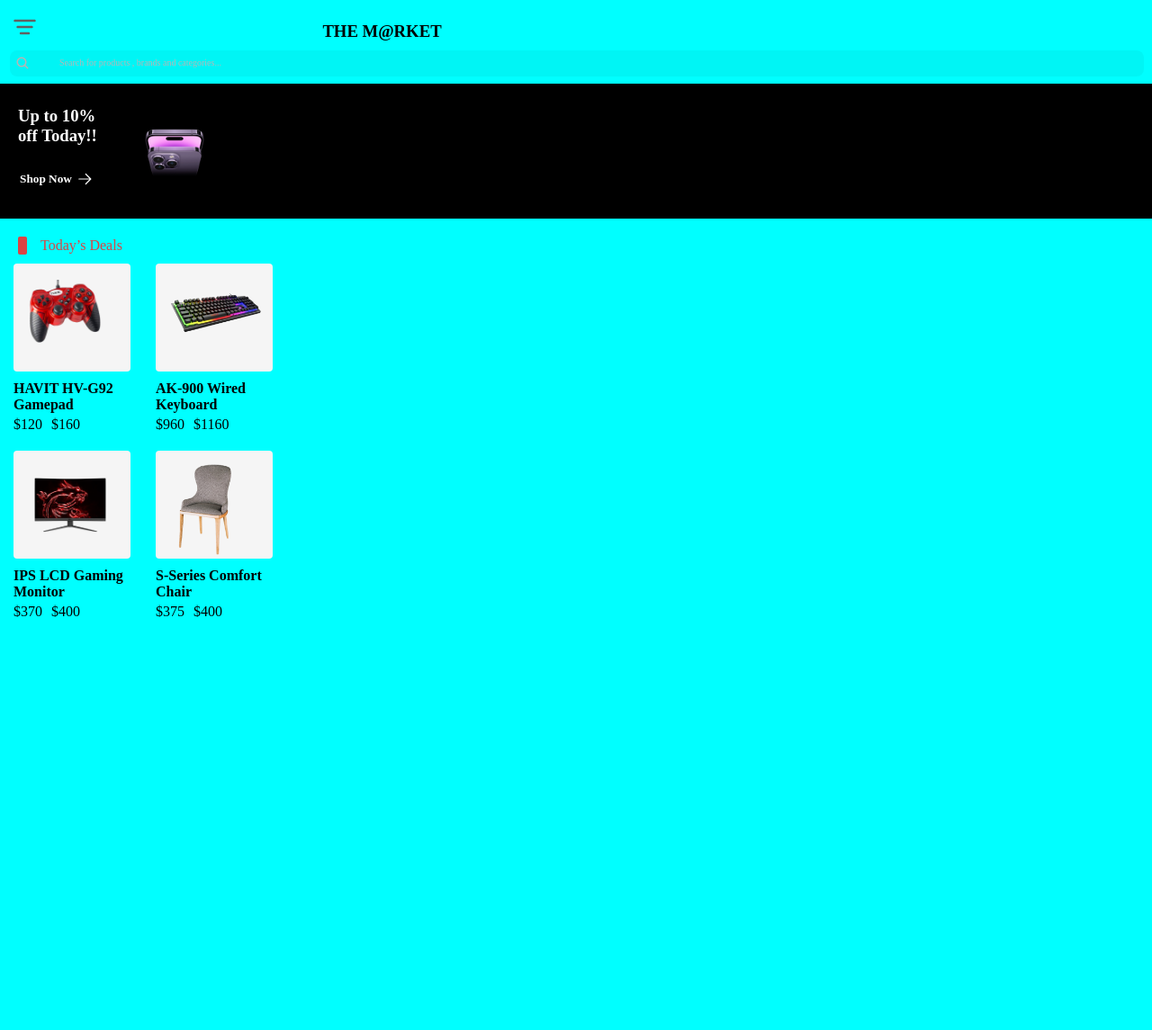
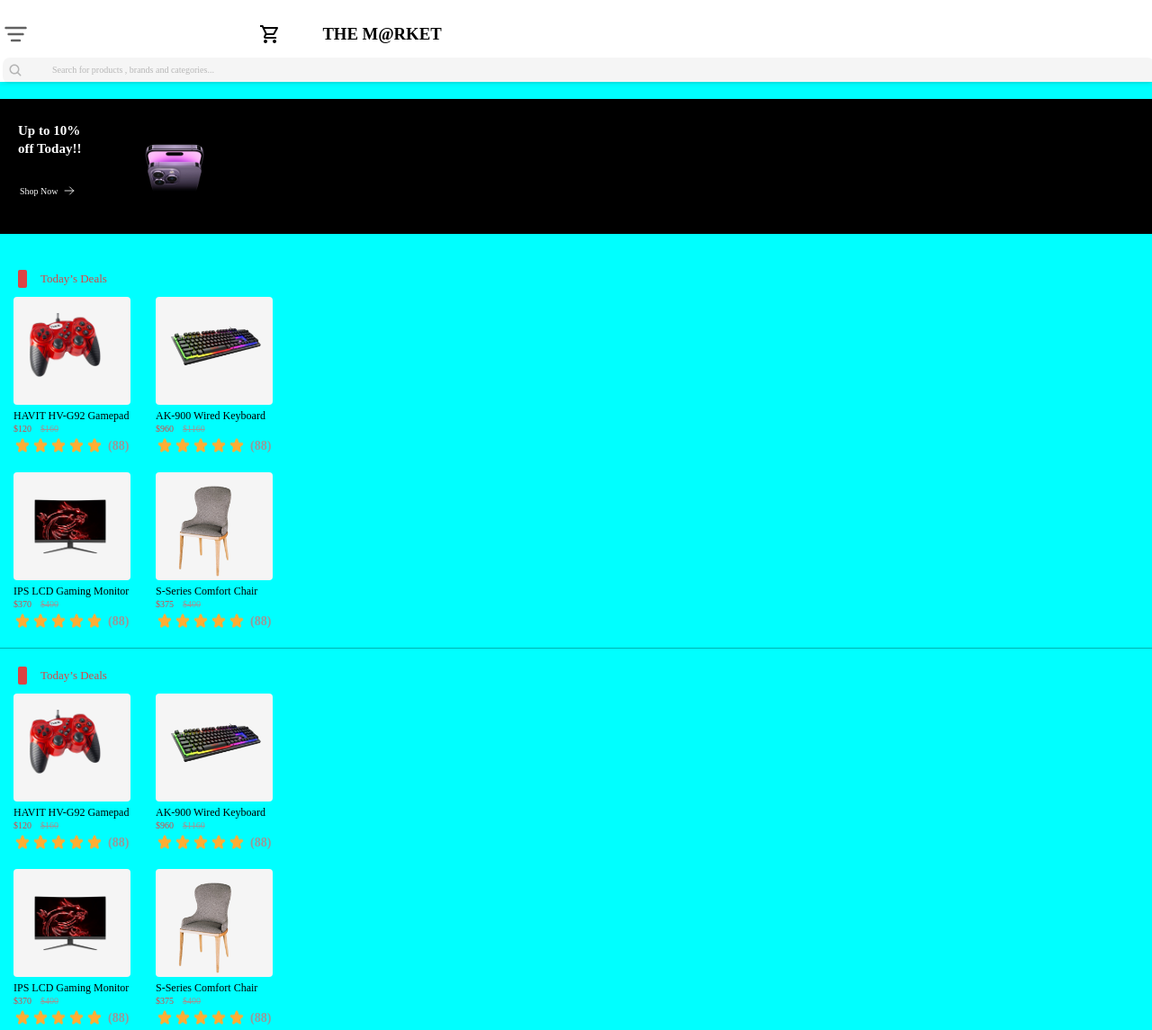
Before and after one commit to YongoDavid/E-MARKET, a plain HTML site: page Client/index.html in a window 1280 px wide. Shown: the top 1145 px of the page at 90% size. Before the commit the page ends 800 px from the top, so only its background shows below. Drawn offline with nearby package versions, Linux system fonts and the light colour scheme.

Commit message:
design update

```diff
--- a/Client/index.html
+++ b/Client/index.html
@@ -11,6 +11,12 @@
     <header>
         <div id="LOGO">
             <h3>THE M@RKET</h3>
+
+            <div class="cart-icon">
+                <span class="material-symbols-outlined">
+                    <a href="#">shopping_cart</a>
+                    </span>
+            </div>
         </div>
         <div class="Dropdown-container">
             <div id="dropdown_svg"><svg  xmlns="http://www.w3.org/2000/svg" width="35" height="40"
@@ -25,12 +31,6 @@
                     d="M5.5 9.25C5.08579 9.25 4.75 9.58579 4.75 10C4.75 10.4142 5.08579 10.75 5.5 10.75H14.5C14.9142 10.75 15.25 10.4142 15.25 10C15.25 9.58579 14.9142 9.25 14.5 9.25H5.5Z"
                     fill="#616161" />
             </svg></div>
-
-            <div class="cart-icon">
-                <span class="material-symbols-outlined">
-                    shopping_cart
-                    </span>
-            </div>
 
 
             <div class="Dropdown-content">
@@ -72,7 +72,7 @@
         </div>
         <div class="Hero-text2">
             <h5>Shop Now</h5>
-            <svg xmlns="http://www.w3.org/2000/svg" width="19" height="24" viewBox="0 0 24 24" fill="none">
+            <svg xmlns="http://www.w3.org/2000/svg" width="14" height="24" viewBox="0 0 24 24" fill="none">
                 <path d="M3.5 12H20M20 12L13 5M20 12L13 19" stroke="#FAFAFA" stroke-width="1.5" stroke-linecap="round" stroke-linejoin="round"/>
               </svg>
         </div>
@@ -99,7 +99,11 @@
 
                     <div class="Item-price">
                         <p>$120</p>
-                        <p>$160</p>
+                        <span class="disprice"><p>$160</p></span>
+                    </div>
+                    <div class="Five-star1">
+                        <img src="./images/Five star.png" alt="">
+                        <p>(88)</p>
                     </div>
                 </div>
             </div>
@@ -117,12 +121,16 @@
 
                     <div class="Item-price">
                         <p>$960</p>
-                        <p>$1160</p>
+                        <span class="disprice"><p>$1160</p></span>
+                    </div>
+                    <div class="Five-star1">
+                        <img src="./images/Five star.png" alt="">
+                        <p>(88)</p>
                     </div>
                 </div>
             </div>
+
         </section>
-
 
         <section>
             <div class="sales3">
@@ -136,7 +144,11 @@
 
                     <div class="Item-price">
                         <p>$370</p>
-                        <p>$400</p>
+                        <span class="disprice"><p>$400</p></span>
+                    </div>
+                    <div class="Five-star1">
+                        <img src="./images/Five star.png" alt="">
+                        <p>(88)</p>
                     </div>
                 </div>
             </div>
@@ -152,7 +164,110 @@
 
                     <div class="Item-price">
                         <p>$375</p>
-                        <p>$400</p>
+                        <span class="disprice"><p>$400</p></span>
+                    </div>
+                    <div class="Five-star1">
+                        <img src="./images/Five star.png" alt="">
+                        <p>(88)</p>
+                    </div>
+                </div>
+            </div>
+        </section>
+
+
+        <div class="Line">
+
+        </div>
+
+        <section>
+            <div class="sales1">
+                <div class="Todays-text">
+                    <svg xmlns="http://www.w3.org/2000/svg" width="20" height="40" viewBox="0 0 20 40" fill="none">
+                        <rect width="20" height="40" rx="4" fill="#DB4444"/>
+                      </svg>
+                    <p>Today’s Deals</p>
+                </div>
+
+                <div class="Detials">
+                    <div class="Item">
+                        <img src="./images/game.png" alt="">
+                        <span class="item-text">
+                            <h4>HAVIT HV-G92 Gamepad</h4>
+                        </span>
+                    </div>
+
+                    <div class="Item-price">
+                        <p>$120</p>
+                        <span class="disprice"><p>$160</p></span>
+                    </div>
+                    <div class="Five-star1">
+                        <img src="./images/Five star.png" alt="">
+                        <p>(88)</p>
+                    </div>
+                </div>
+            </div>
+
+
+
+            <div class="sales2">
+                <div class="Detials">
+                    <div class="Item">
+                        <img src="./images/Keyboard.png" alt="">
+                        <span class="item-text">
+                            <h4>AK-900 Wired Keyboard</h4>
+                        </span>
+                    </div>
+
+                    <div class="Item-price">
+                        <p>$960</p>
+                        <span class="disprice"><p>$1160</p></span>
+                    </div>
+                    <div class="Five-star1">
+                        <img src="./images/Five star.png" alt="">
+                        <p>(88)</p>
+                    </div>
+                </div>
+            </div>
+
+        </section>
+
+        <section>
+            <div class="sales3">
+                <div class="Detials">
+                    <div class="Item">
+                        <img src="./images/Teli.png" alt="">
+                        <span class="item-text">
+                            <h4>IPS LCD Gaming Monitor</h4>
+                        </span>
+                    </div>
+
+                    <div class="Item-price">
+                        <p>$370</p>
+                        <span class="disprice"><p>$400</p></span>
+                    </div>
+                    <div class="Five-star1">
+                        <img src="./images/Five star.png" alt="">
+                        <p>(88)</p>
+                    </div>
+                </div>
+            </div>
+
+            <div class="sales4">
+                <div class="Detials">
+                    <div class="Item">
+                        <img src="./images/chair.png" alt="">
+                        <span class="item-text">
+                            <h4>S-Series Comfort Chair </h4>
+                        </span>
+                    </div>
+
+                    <div class="Item-price">
+                        <p>$375</p>
+                        <span class="disprice"><p>$400</p></span>
+                    </div>
+                    <div class="Five-star1">
+                        <img src="./images/Five star.png" alt="">
+                        <p>(88)</p>
                     </div>
                 </div>
             </div>
--- a/Client/style.css
+++ b/Client/style.css
@@ -5,30 +5,44 @@
 }
 
 body{
+    overflow-x: hidden;
     background-color: aqua;
-    overflow-x: hidden;
+    padding-top: 110px;
 }
 header{
-    margin: 10px;
-    width: 100%vw;
     align-content: center;
-    /* display: inline-block; */
+    position: fixed;
+    margin-top: -10px;
+    top: 0px;
+    left: 0;
+    width: 100vw;
+    background-color: white;
+    z-index: 1000;
+    box-shadow: 0px 2px 5px rgba(0, 0, 0, 0.1);
 }
+main{
+    margin-top: 40px;
+     /* /* Adjust margin to leave space for the fixed header  */
+}
+#LOGO{
+    align-items: center;
+}
+
 #LOGO h3{
     position: absolute;
     left: 28%;
-    top: 3%;
+    top: 2em;
     justify-content: center;
     align-items: center;
     text-align: center;
 }
-.cart-icon{
-display: inline-block;
-position: absolute;
-right: 10px;
-bottom: 40.8em;
-min-width: 10px;
-min-height: 10px;
+.cart-icon a{
+position: relative;
+top: 1.5em;
+left: 12em;
+text-decoration: none;
+list-style-type: none;
+color: black;
 }
 
 /* Login ans signup section  */
@@ -36,7 +50,6 @@ min-height: 10px;
     display: flex;
 }
 #log-section a {
-
     padding: 5px;
     font-size: 14px;
     border: 1px solid  rgb(0, 0, 0);
@@ -92,9 +105,8 @@ list-style-type: none;
 position: relative;
 bottom: 10px;
 background: rgba(0, 0, 0, 0.04);
-min-width: 18.6em;
 top: 2px;
-left: 1px;
+left: 3px;
 height: 1.8em;
 border-radius: 8px;
 }
@@ -117,9 +129,15 @@ section {
 }
 .Hero-text1 h3{
 position: relative;
+bottom: 30px;
 left: 20px;
 bottom: 45px;
 color: white;
+font-size: 15px;
+font-style: normal;
+font-weight: 600;
+line-height: 20px; /* 125%
+letter-spacing: 1.90px; */
 }
 .Hero-text2{
 position: relative;
@@ -130,10 +148,19 @@ display: flex;
 color: white;
 gap: 5px;
 }
+.Hero-text2 h5{
+color: var(--Text, #FAFAFA);
+text-align: center;
+
+/* Title/16PX Medium */
+font-size: 10px;
+font-style: normal;
+font-weight: 500;
+}
 
 
 .sales1 , .sales2{
-    margin-bottom: 20px;
+    margin-bottom: -20px;
 }
 .sales3 {
     margin-top: 20px;
@@ -158,6 +185,7 @@ gap: 5px;
     position: absolute;
 }
 
+
 section{
     display: flex;
     margin: 15px 15px;
@@ -172,6 +200,9 @@ color: var(--Secondary-2, #DB4444);
 }
 .Todays-text svg {
 max-height: 20px;
+}
+.Todays-text p {
+font-size: 13px;
 }
 
 .Detials{
@@ -197,10 +228,6 @@ height: 120px;
 .sales2 .Item img{
     position: absolute;
     max-width: 100px;
-    justify-content: center;
-    align-items: center;
-    align-content: center;
-    text-align: center;
     top: 28px;
     left: 16.5px;
 }
@@ -218,18 +245,65 @@ height: 120px;
 }
 .item-text h4{
 position: relative;
-top: 130px;
+top: 120px;
+color: #000;
+font-size: 12px;
+font-style: normal;
+font-weight: 500;
+line-height: 24px; /* 150% */
 }
 
 .Item-price {
+color: var(--Secondary-2, #DB4444);
+/* Title/16PX Medium */
+font-family: Poppins;
+font-size: 16px;
+font-style: normal;
+font-weight: 500;
+line-height: 24px; /* 150% */
 display: flex;
 position: relative;
+font-size: 10px;
 gap: 10px;
-top: 50px;
+top: 15px;
+align-items: center;
+}
+.disprice p{
+    font-size: 10px;
+    color: #999898;
+    font-family: Poppins;
+    font-style: normal;
+    font-weight: 500;
+    line-height: 24px;
+    text-decoration-line: line-through;
+}
+.Five-star1{
+    /* border: 2px solid black; */
+    gap: 5px;
+    display: flex;
+    position: relative;
+    top: 10px;
+}
+.Five-star1 p{
+position: relative;
+top: 0.5px;
+color: #999898;
+font-family: Poppins;
+font-size: 14px;
+font-style: normal;
+font-weight: 600;
+line-height: 21px; /* 150% */
 }
 
-
-
+.Line{
+margin-left: auto;
+margin-right: auto;
+margin-top: 30px;
+/* min-width:80px; */
+height: 1px;
+opacity: 0.3;
+background: #000;
+}
 
 
 
@@ -243,8 +317,28 @@ top: 50px;
 
 /* mobile screen  */
 @media (max-width: 576px){
+    *{
+        /* width: 100%vw; */
+    }
     body{
         background-color: white;
         overflow-x: hidden;
     }
+    .Five-star1{
+        align-items: center;
+    }
+    .Five-star1 img{
+        max-width: 60px;
+        max-height: 10px;
+    }
+    .Five-star1 p{
+        font-size: 10px;
+        font-style: normal;
+    }
+    .Line{
+        max-width:150px;
+    }
+    #Search_bar{
+        max-width: 19.6em;
+    }
 }
```
Also changed, not shown: Client/images/Five star.png (added).
